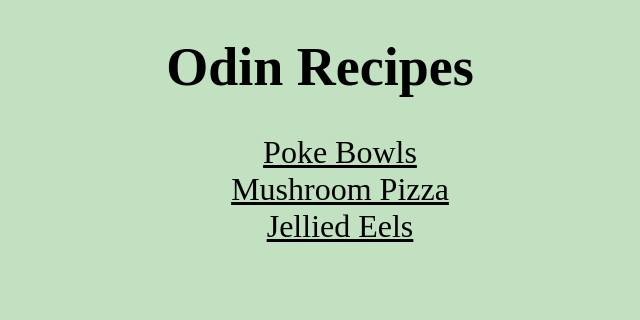
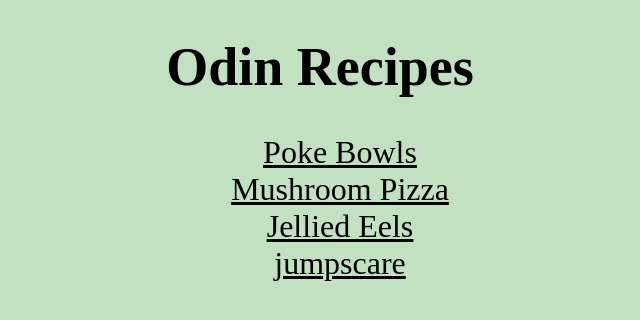
Before and after one commit to eris6/odin-recipes, a plain HTML site: page index.html in a window 1280 px wide. Shown: the whole page, without its empty margins (320-960 px from the left). Drawn offline with Linux system fonts and the light colour scheme.

Commit message:
add jumpscare

```diff
--- a/index.html
+++ b/index.html
@@ -10,6 +10,7 @@
             <li class="defaulttext"><a href = "recipes/pokebowl.html" rel="noopener noreferrer">Poke Bowls</a></li>
             <li class="defaulttext"><a href = "recipes/mushroompizza.html"rel="noopener noreferrer">Mushroom Pizza</a></li>
             <li class="defaulttext"><a href = "recipes/jelliedeels.html" rel="noopener noreferrer">Jellied Eels</a></li>
+            <li class="defaulttext"><a href = "recipes/images/jumpscare.png" rel="noopener noreferrer">jumpscare</a></li>
 
         </ul>
 
```
Also changed, not shown: 1 other file.
